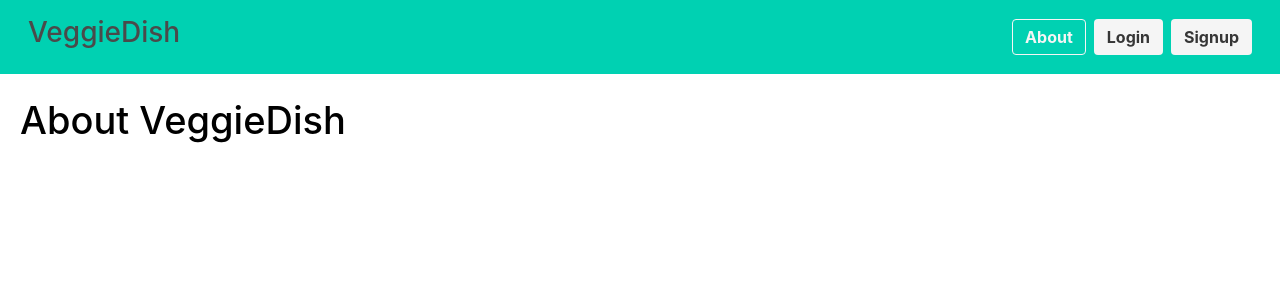
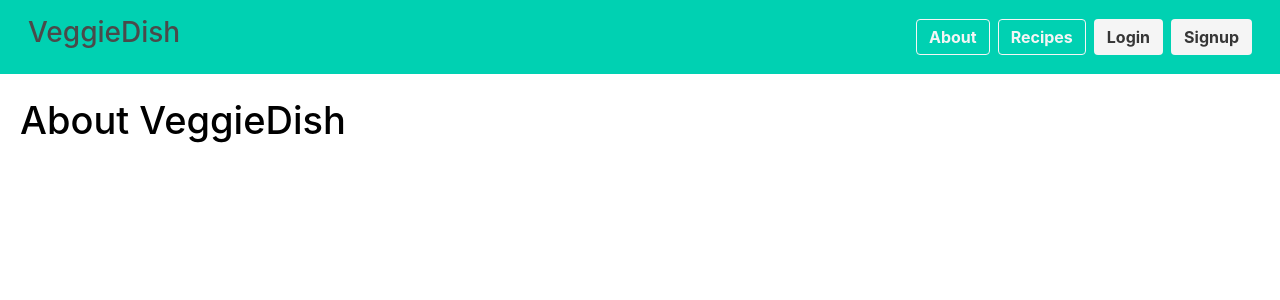
Before and after one commit to lvmor/project-3-VeggieDish, a Flask app: page /about in a window 1280 px wide. Shown: the top 300 px of the page. Run offline with Flask 2, Linux system fonts and the light colour scheme; some libraries are stand-ins or nearby versions.

Commit message:
added recipe route to nav

```diff
--- a/templates/layout.html
+++ b/templates/layout.html
@@ -30,6 +30,7 @@
 
                     <div class="buttons">
                         <a class="button is-light is-outlined" href="{{ url_for('about') }}" title="about"><strong>About</strong></a>
+                        <a class="button is-light is-outlined" href="{{ url_for('recipes') }}" title="recipes"><strong>Recipes</strong></a>
                         <a class="button is-light" href="{{ url_for('login') }}" title="login"><strong>Login</strong></a>
                         <a class="button is-light" href="{{ url_for('signup') }}" title="signup"><strong>Signup</strong></a>
                     </div>
```
